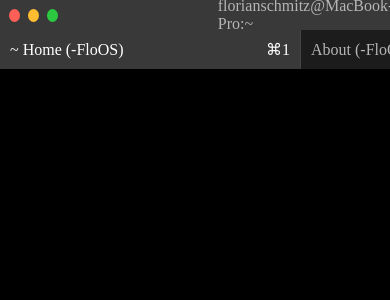
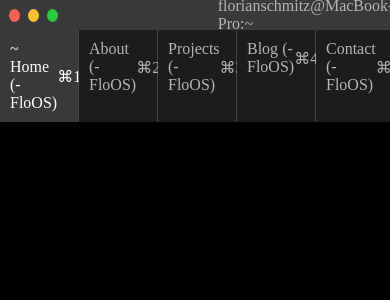
Before and after one commit to floodoo/portfolio-terminal-style, an Angular app: page / in a window 390 px wide. Shown: the top 300 px of the page. Built offline with nearby package versions, Linux system fonts and the light colour scheme.

Commit message:
responsive navbar

```diff
--- a/src/app/terminal-navbar/terminal-navbar.component.scss
+++ b/src/app/terminal-navbar/terminal-navbar.component.scss
@@ -24,7 +24,7 @@
 nav {
     display: grid;
     grid-gap: 1px;
-    grid-template-columns: 300px 300px 300px 300px 300px;
+    grid-template-columns: 20% 20% 20% 20% 20%;
     padding-top: 30px;
     background-color: #454545;
 }
```
